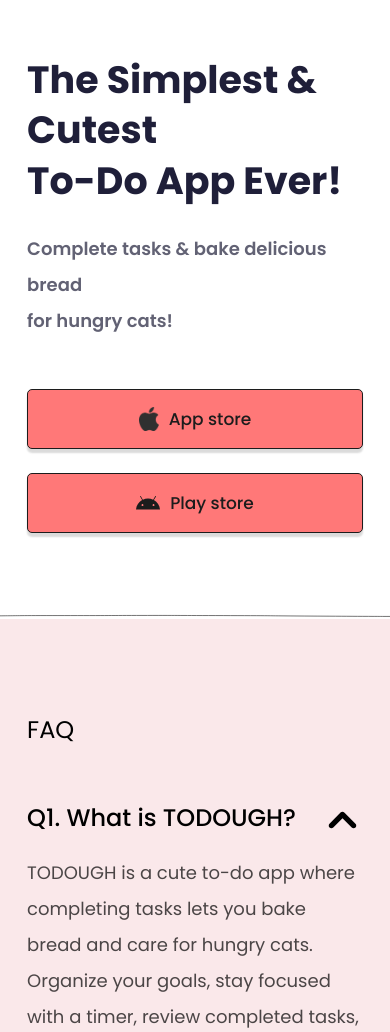
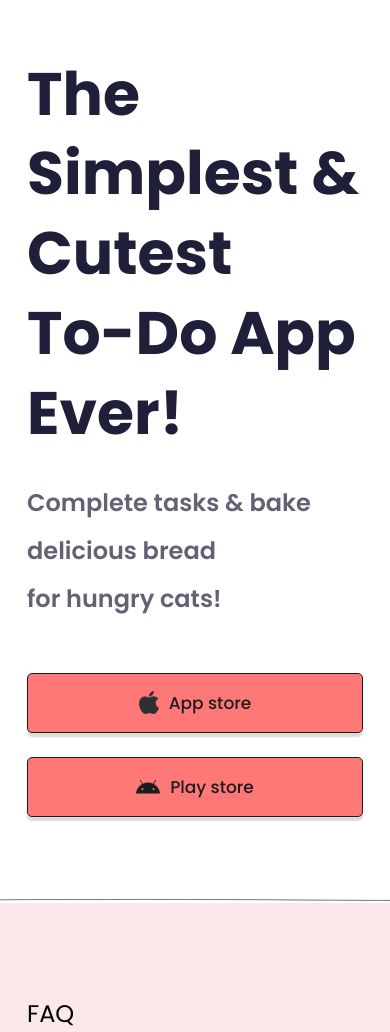
Before and after one commit to rainbowhole/neighborhelmi-landing, a plain HTML site: page index.html in a window 390 px wide. Shown: the part 535-1567 px from the top of the page. Drawn offline with Linux system fonts and the light colour scheme; a web font is replaced by a local one.

Commit message:
Apply requested typography sizes

```diff
--- a/styles.css
+++ b/styles.css
@@ -150,7 +150,7 @@ textarea {
 
 .hero-copy h1 {
   color: var(--ink);
-  font-size: clamp(44px, 3.47vw, 60px);
+  font-size: 60px;
   font-weight: 700;
   line-height: 1.33;
   margin: 0;
@@ -158,7 +158,7 @@ textarea {
 
 .hero-copy p {
   color: rgba(31, 31, 57, 0.7);
-  font-size: clamp(18px, 1.39vw, 24px);
+  font-size: 24px;
   font-weight: 600;
   line-height: 2;
   margin: 25px 0 50px;
@@ -276,6 +276,7 @@ textarea {
 .section-kicker {
   color: #000;
   font-size: 24px;
+  font-weight: 400;
   line-height: 1.25;
   margin: 20px 0 0;
 }
@@ -304,7 +305,7 @@ textarea {
 
 .faq-trigger span {
   color: #000;
-  font-size: clamp(24px, 1.85vw, 32px);
+  font-size: 32px;
   font-weight: 500;
   line-height: 1.5;
 }
@@ -330,7 +331,7 @@ textarea {
 .faq-panel p,
 .faq-panel li {
   color: rgba(0, 0, 0, 0.7);
-  font-size: clamp(18px, 1.39vw, 24px);
+  font-size: 24px;
   font-weight: 400;
   line-height: 2;
 }
@@ -473,7 +474,7 @@ textarea {
 .document-copy h2,
 .document-copy p,
 .document-copy li {
-  font-size: 18px;
+  font-size: 16px;
   font-weight: 400;
   line-height: 2.66;
 }
@@ -592,10 +593,6 @@ textarea {
     font-size: 24px;
   }
 
-  .hero-copy h1 {
-    font-size: 38px;
-  }
-
   .store-actions,
   .store-button {
     width: 100%;
@@ -609,10 +606,6 @@ textarea {
     min-height: 74px;
   }
 
-  .faq-trigger span {
-    font-size: 24px;
-  }
-
   .site-footer {
     min-height: 360px;
     padding-block: 110px;
```
